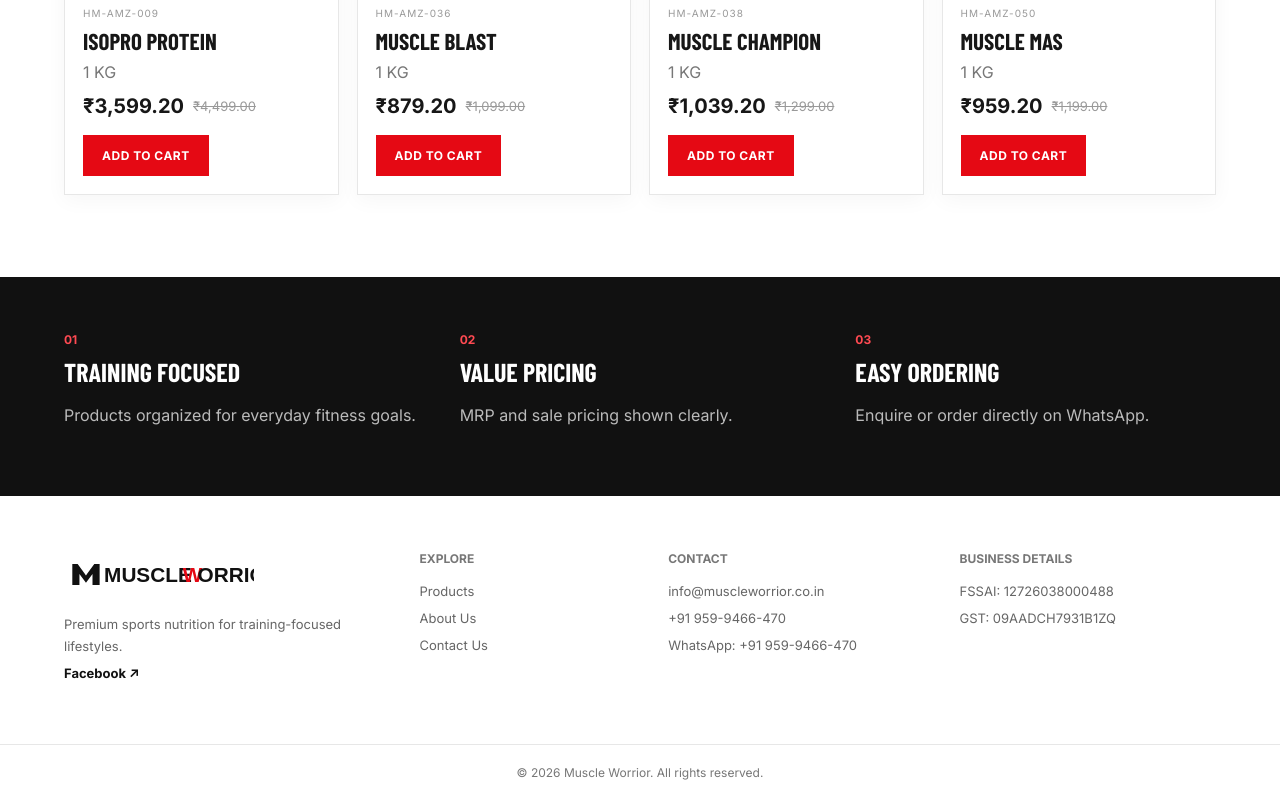
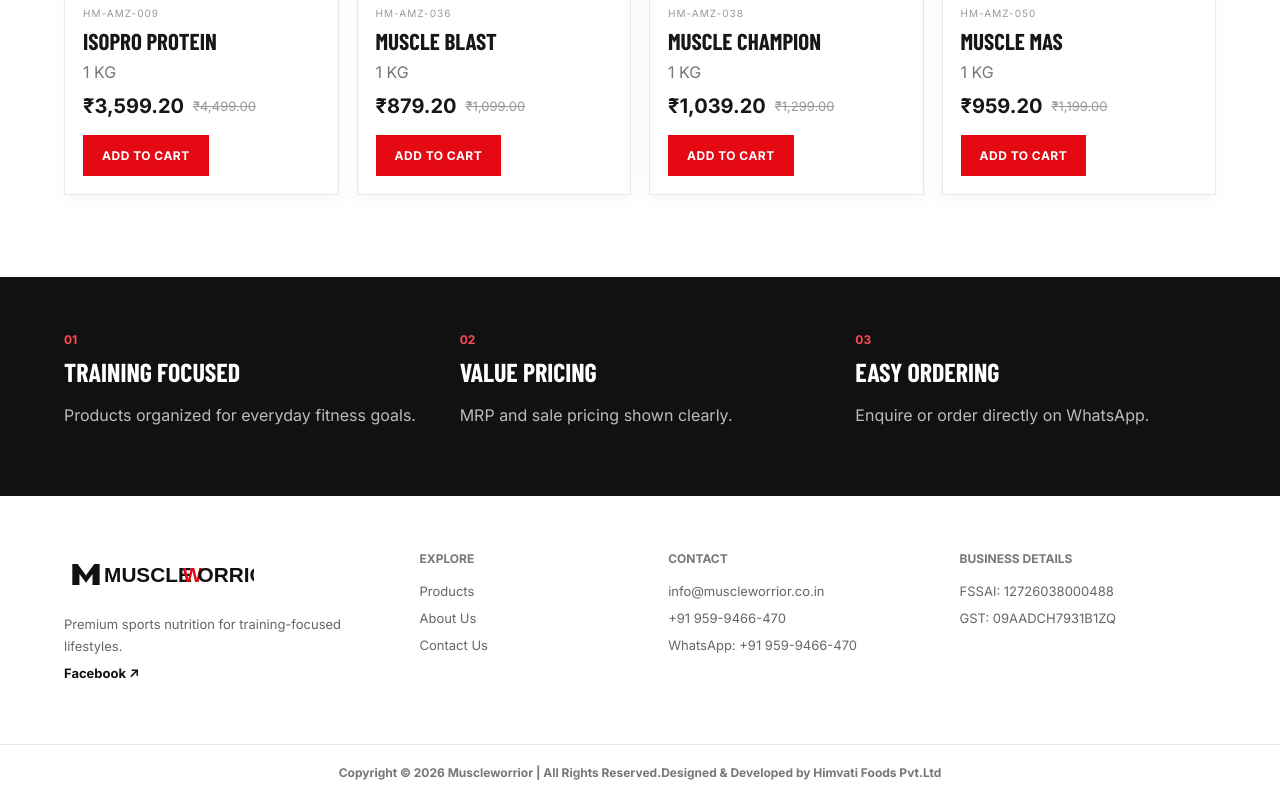
Before and after one commit to ascenteservicesofficial-creator/muscleworrior-b2c, a Next.js app: page / in a window 1280 px wide. Shown: the part 1713-2513 px from the top of the page. Built offline with nearby package versions, Linux system fonts and the light colour scheme; a web font is replaced by a local one.

Commit message:
Update footer copyright and developer credit

```diff
--- a/components/Footer.tsx
+++ b/components/Footer.tsx
@@ -1,9 +1,13 @@
 import Link from "next/link";
+
 export default function Footer() {
- return <footer><div className="container footer-grid">
-  <div><img className="footer-logo" src="/logo-placeholder.svg" alt="Muscle Worrior" /><p>Premium sports nutrition for training-focused lifestyles.</p><a className="social-link" href="https://www.facebook.com/profile.php?id=61593065662230" target="_blank" rel="noreferrer">Facebook ↗</a></div>
-  <div><h4>Explore</h4><Link href="/products">Products</Link><Link href="/about">About Us</Link><Link href="/contact">Contact Us</Link></div>
-  <div><h4>Contact</h4><p>info@muscleworrior.co.in</p><p>+91 959-9466-470</p><p>WhatsApp: +91 959-9466-470</p></div>
-  <div><h4>Business Details</h4><p>FSSAI: 12726038000488</p><p>GST: 09AADCH7931B1ZQ</p></div>
- </div><div className="footer-bottom">© 2026 Muscle Worrior. All rights reserved.</div></footer>;
+ return <footer className="site-footer">
+  <div className="container footer-grid">
+   <div><img className="footer-logo" src="/logo-placeholder.svg" alt="Muscle Worrior" /><p>Premium sports nutrition for training-focused lifestyles.</p><a className="social-link" href="https://www.facebook.com/profile.php?id=61593065662230" target="_blank" rel="noreferrer">Facebook ↗</a></div>
+   <div><h4>Explore</h4><Link href="/products">Products</Link><Link href="/about">About Us</Link><Link href="/contact">Contact Us</Link></div>
+   <div><h4>Contact</h4><p>info@muscleworrior.co.in</p><p>+91 959-9466-470</p><p>WhatsApp: +91 959-9466-470</p></div>
+   <div><h4>Business Details</h4><p>FSSAI: 12726038000488</p><p>GST: 09AADCH7931B1ZQ</p></div>
+  </div>
+  <div className="footer-bottom"><strong>Copyright © 2026 Muscleworrior | All Rights Reserved.</strong><strong>Designed &amp; Developed by Himvati Foods Pvt.Ltd</strong></div>
+ </footer>;
 }
```
